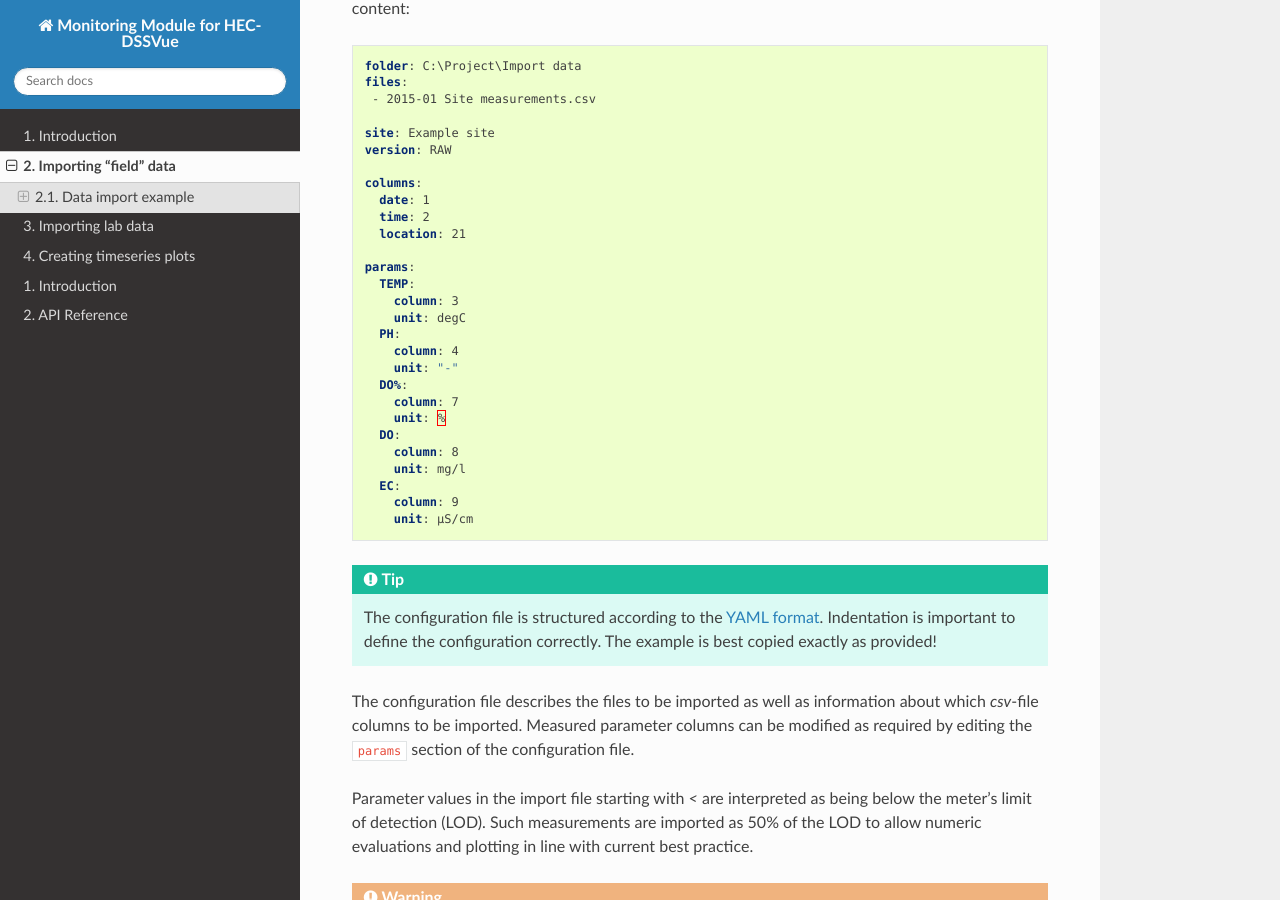
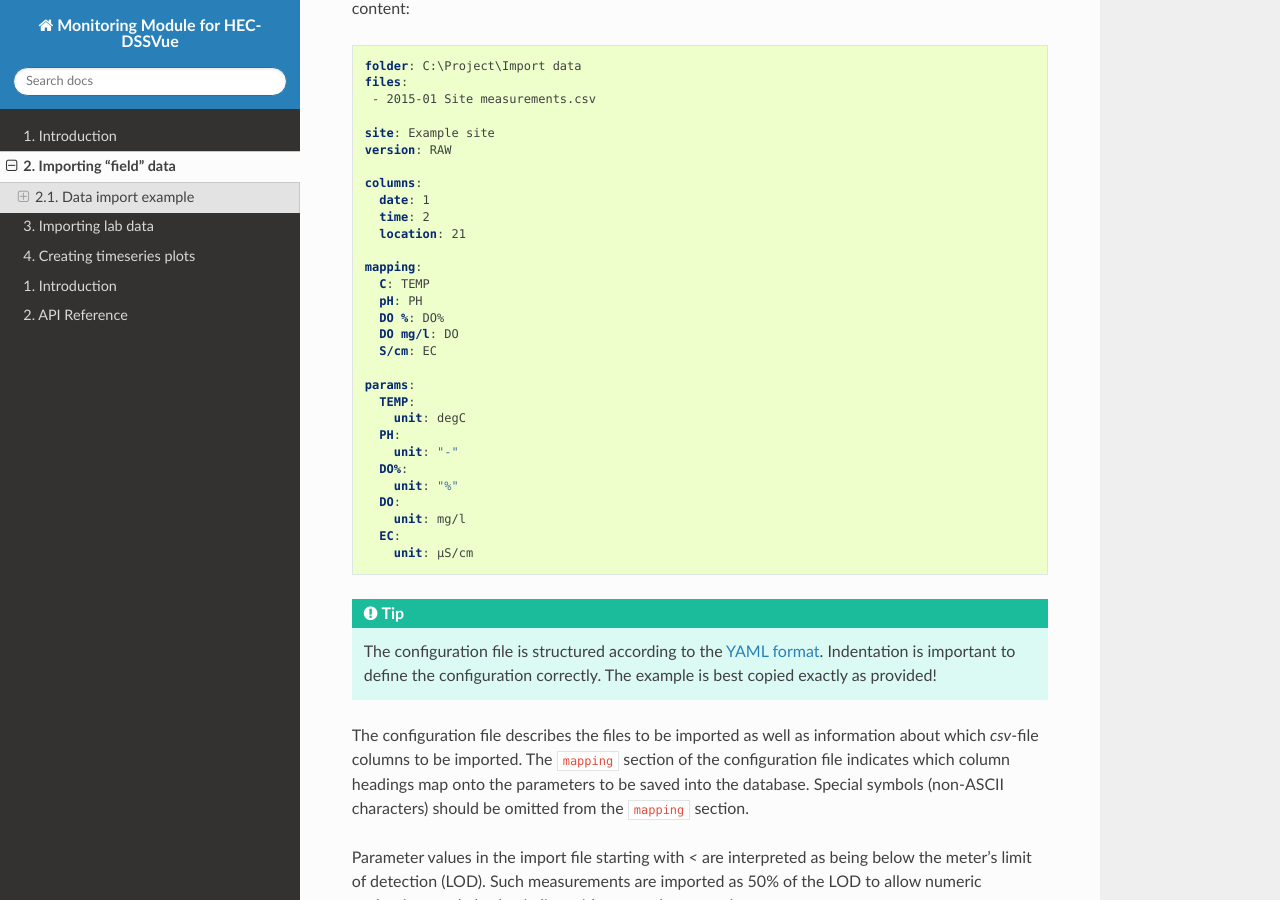
Before and after one commit to EnviroCentre/monitoring-module, a Sphinx documentation site: the page built from docs/source/import_field_data.rst, in a window 1280 px wide and 900 px high, scrolled down 957 px. Built offline with Sphinx 7.4.7 and the Read the Docs theme 2.0.0, drawn with Linux system fonts in a browser that asks for light colours; the version number is read from the project's files by our own code.

Commit message:
column mapping doc updates

```diff
--- a/docs/source/import_field_data.rst
+++ b/docs/source/import_field_data.rst
@@ -55,21 +55,23 @@ file with the following content:
       time: 2
       location: 21
 
+    mapping:
+      C: TEMP
+      pH: PH
+      DO %: DO%
+      DO mg/l: DO
+      S/cm: EC
+
     params:
       TEMP:
-        column: 3
         unit: degC
       PH:
-        column: 4
         unit: "-"
       DO%:
-        column: 7
-        unit: %
+        unit: "%"
       DO:
-        column: 8
         unit: mg/l
       EC:
-        column: 9
         unit: µS/cm
 
 
@@ -81,9 +83,10 @@ file with the following content:
 
 
 The configuration file describes the files to be imported as well as information
-about which `csv`-file columns to be imported. Measured parameter columns can be
-modified as required by editing the ``params`` section of the configuration
-file.
+about which `csv`-file columns to be imported. The ``mapping`` section of the
+configuration file indicates which column headings map onto the parameters to be
+saved into the database. Special symbols (non-ASCII characters) should be
+omitted from the ``mapping`` section.
 
 Parameter values in the import file starting with `<` are interpreted as being
 below the meter's limit of detection (LOD). Such measurements are imported as
```
